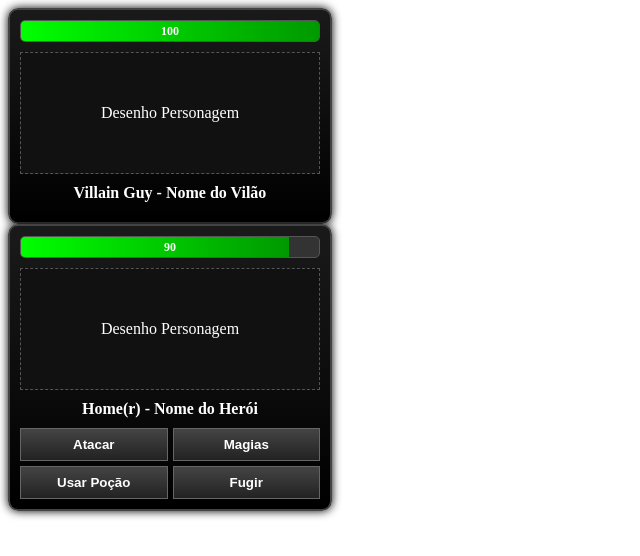
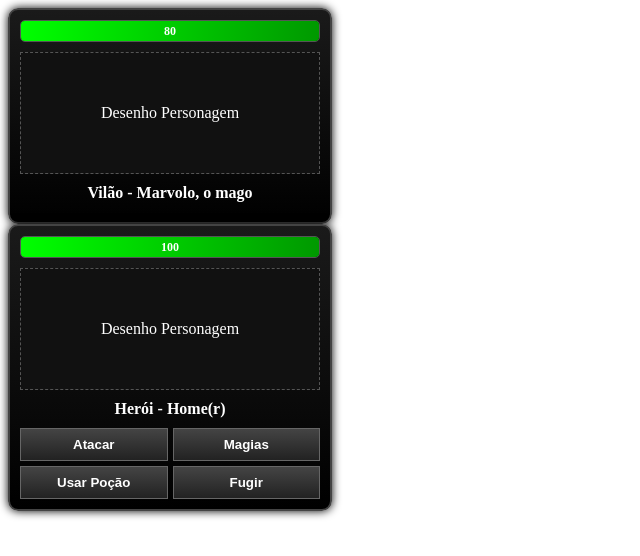
Before and after one commit to AntonioAzevedoC/Jogo-Scripts, a React (Vite) app: page / in a window 1280 px wide. Shown: the top 556 px of the page, without its empty margins (0-640 px from the left). Built offline with nearby package versions, Linux system fonts and the light colour scheme.

Commit message:
Fixing HP bar

```diff
--- a/src/components/character.jsx
+++ b/src/components/character.jsx
@@ -20,6 +20,8 @@ export default function Character({
   onAction,
   isTurn,
   lastAction,
+  gameWon,
+  gameLost,
 }) {
   // State for menus
   const [attackMenu, setAttackMenu] = useState(false);
@@ -31,7 +33,7 @@ export default function Character({
   const [enemyTookAction, setEnemyTookAction] = useState(false);
 
   // Defining life bar percentage
-  const lifePercent = Math.max(0, dataCha.HP) + "%";
+  const lifePercent = Math.max(0, (dataCha.HP / dataCha.HP_MAX) * 100) + "%";
 
   // Defining enemy actions
   useEffect(() => {
@@ -117,7 +119,7 @@ export default function Character({
       {/* Character art */}
       <div className="sprite">Desenho Personagem</div>
       <h1>
-        {dataCha.NAME} - Nome do {isHero ? "Herói" : "Vilão"}
+        {isHero ? "Herói" : "Vilão"} - {dataCha.NAME}
       </h1>
 
       {/* Main Menu */}
@@ -126,19 +128,25 @@ export default function Character({
           {isTurn && (
             <>
               <button
-                disabled={!isTurn}
+                disabled={!isTurn || gameLost || gameWon}
                 onClick={() => openAttackMenu(setDataCha, setDataOpponent)}
               >
                 Atacar
               </button>
-              <button disabled={!isTurn} onClick={() => openMagicMenu()}>
+              <button
+                disabled={!isTurn || gameLost || gameWon}
+                onClick={() => openMagicMenu()}
+              >
                 Magias
               </button>
-              <button disabled={!isTurn} onClick={() => openPotionsMenu()}>
+              <button
+                disabled={!isTurn || gameLost || gameWon}
+                onClick={() => openPotionsMenu()}
+              >
                 Usar Poção
               </button>
               <button
-                disabled={!isTurn}
+                disabled={!isTurn || gameLost || gameWon}
                 onClick={() => {
                   const msg = actionsMenu(
                     `Fugir`,
@@ -212,7 +220,6 @@ export default function Character({
   );
 }
 
-// Add win and lose condition (HP = 0)
 // Add three different enemies to choose from, and page to choose enemy
 // Add some art
 
@@ -222,3 +229,4 @@ export default function Character({
 // Also change turns after enemy turn
 // Enemy takes a random action, add weights to actions
 // Add "flee" function
+// Add win and lose condition (HP = 0)
--- a/src/components/charactersData.jsx
+++ b/src/components/charactersData.jsx
@@ -1,6 +1,6 @@
 export const hero = {
   NAME: "Home(r)", // These suggestions are so stupid
-  HP: 90,
+  HP: 100,
   HP_MAX: 100,
   PHY_DMG: 50,
   PHY_DEF: 20,
@@ -15,16 +15,16 @@ export const hero = {
   ],
 };
 
-export const villain = {
-  NAME: "Villain Guy",
-  HP: 100,
-  HP_MAX: 100,
-  PHY_DMG: 50,
-  PHY_DEF: 20,
-  MAG_DMG: 51,
-  MAG_DEF: 10,
+export const mageVillain = {
+  NAME: "Marvolo, o mago",
+  HP: 80,
+  HP_MAX: 80,
+  PHY_DMG: 10,
+  PHY_DEF: 15,
+  MAG_DMG: 60,
+  MAG_DEF: 60,
 
   attacks: ["Espancar", "Aparar", "Preparo"],
-  spells: ["Raio", "Amaldiçoar", "Roubar Vida"],
+  spells: ["Raio", "Bola de Fogo", "Roubar Vida"],
   potions: [["Cura", 2]],
 };
--- a/src/components/gameFunctions.jsx
+++ b/src/components/gameFunctions.jsx
@@ -72,7 +72,15 @@ export const actionsMenu = (
       break;
     case "Raio":
       // Reduce opponent HP by character magic attack minus the opponent's magic defence
+      // Reduce opponent magical defence by 5
       dataOpponent.HP -= dataCha.MAG_DMG - dataOpponent.MAG_DEF;
+      dataOpponent.MAG_DEF -= 10;
+      break;
+    case "Bola de Fogo":
+      // Reduce opponent HP by character magic attack minus the opponent's magic defence
+      // Reduce physical magical defence by 5
+      dataOpponent.HP -= dataCha.MAG_DMG - dataOpponent.MAG_DEF;
+      dataOpponent.PHY_DEF -= 10;
       break;
     case "Amaldiçoar":
       // Reduce opponent defence and magical defence by 10
--- a/src/components/gameManager.jsx
+++ b/src/components/gameManager.jsx
@@ -4,7 +4,7 @@ import Character from "./character";
 import Confetti from "react-confetti";
 import { useWindowSize } from "react-use";
 
-import { villain, hero } from "./charactersData";
+import { mageVillain, hero } from "./charactersData";
 import { waitTime } from "./helpers";
 
 function GameManager() {
@@ -21,7 +21,7 @@ function GameManager() {
 
   // Characters state
   const [heroState, setHeroState] = useState(hero);
-  const [villainState, setVillainState] = useState(villain);
+  const [villainState, setVillainState] = useState(mageVillain);
 
   // useEffect to check you player won or lost the game
   useEffect(() => {
@@ -37,6 +37,10 @@ function GameManager() {
       msg,
     ]);
 
+    // In case game is alredy won or lost, return (To prevent enemy from taking one more turn)
+    if (heroState.HP <= 0 || villainState.HP <= 0) return;
+
+    // Adding delay to switching turns, so that action messages appear
     if (isHeroTurn) {
       setIsHeroTurn((prev) => !prev);
       setTimeout(() => {
@@ -76,6 +80,8 @@ function GameManager() {
         isHero={false}
         onAction={charAction}
         isTurn={isVillainTurn}
+        gameWon={gameWon}
+        gameLost={gameLost}
       />
       <Character
         dataCha={heroState}
@@ -86,6 +92,8 @@ function GameManager() {
         onAction={charAction}
         isTurn={isHeroTurn}
         lastAction={lastAct}
+        gameWon={gameWon}
+        gameLost={gameLost}
       />
     </>
   );
```
